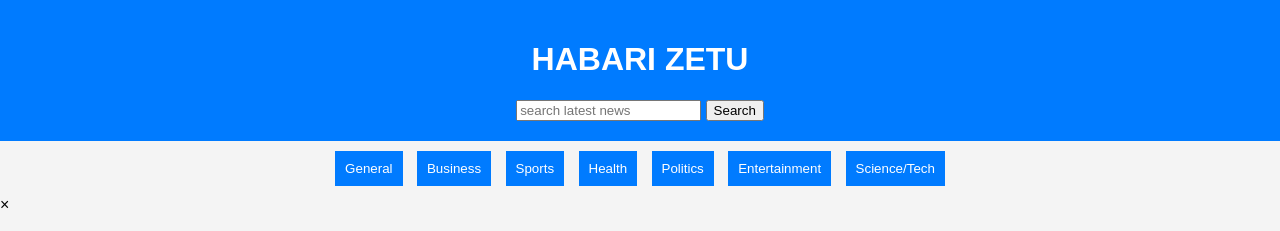
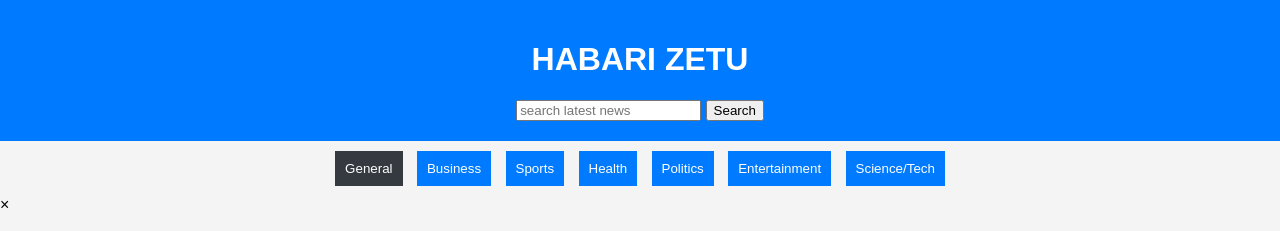
Before and after one commit to Kibet-g/NEWS-WEBSITE, a plain HTML site: page index.html in a window 1280 px wide. In both pictures the pointer is over the button "General". Shown: the top 231 px of the page. Drawn offline with Linux system fonts and the light colour scheme.

```diff
--- a/CSS/style.css
+++ b/CSS/style.css
@@ -26,3 +26,13 @@
     cursor: pointer;
 
 }
+/* I have changed the background color of the section to light grey and added padding to the content */
+nav button:hover{
+    margin: 0 5px;
+    padding: 10px;
+    background-color: #343a40;
+    color: white;
+    border: none;
+    cursor: pointer;
+    transition: background-color 0.3s ease;
+}
```
